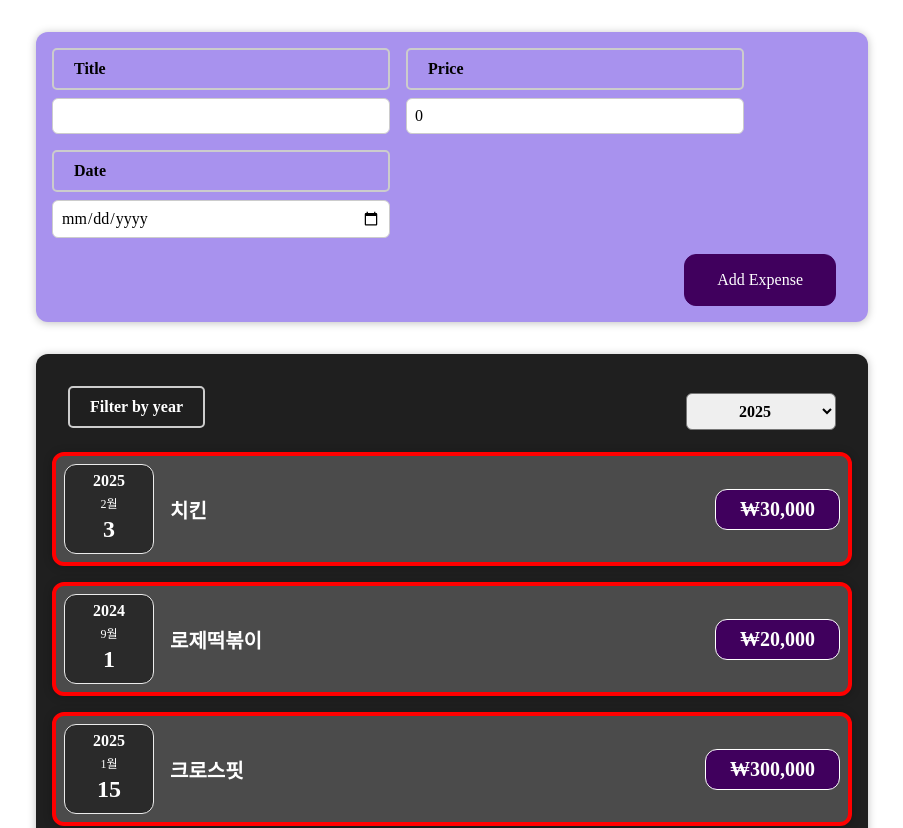
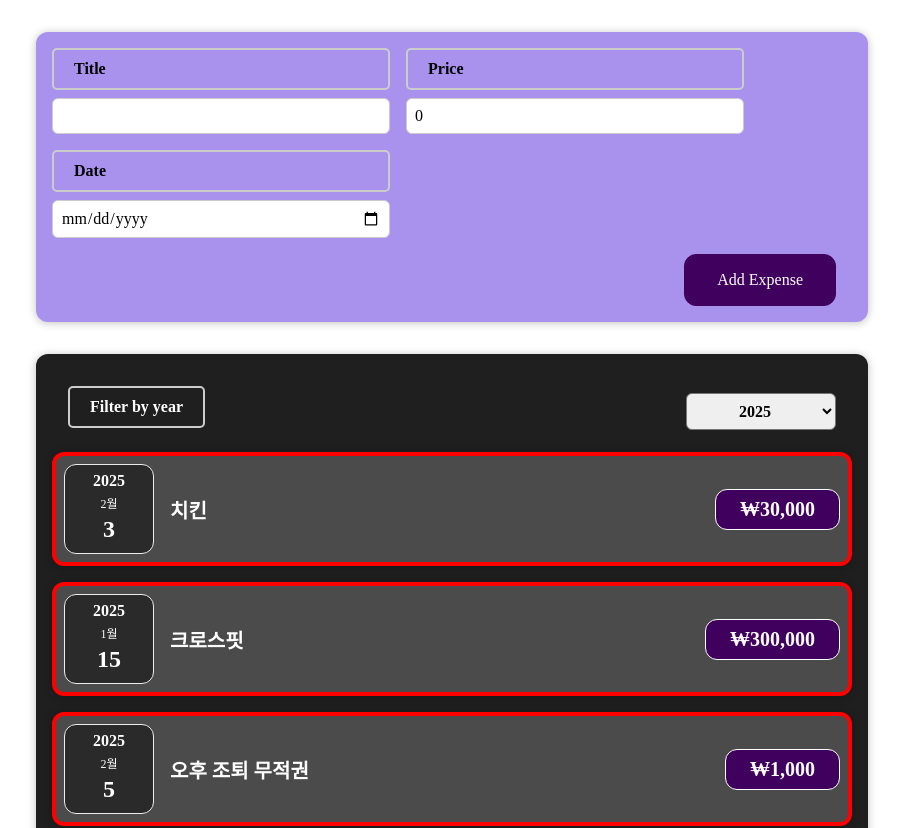
Before and after one commit to mjkim41/react101, a React (Vite) app: page / in a window 1280 px wide. Shown: the top 828 px of the page, without its empty margins (188-1091 px from the left). Built offline with nearby package versions, Linux system fonts and the light colour scheme.

Commit message:
# 동적리스트 렌더링 - selectedYear만 필터하여 렌더링 (ExpeneList 파일의 createItemArray 함수의 filter, useState, onfilterchange의 setYear, expenseItem에 key props 넣기)

```diff
--- a/src/components/expenseTracker/ExpenseList.jsx
+++ b/src/components/expenseTracker/ExpenseList.jsx
@@ -1,30 +1,27 @@
-import React from 'react';
+import React, { useState } from 'react';
 import ExpenseItem from './ExpenseItem';
-// React 프로젝트에서 JSX 파일에 CSS 파일을 가져오는 법 : html 과는 달리 import './App.css'; 이런식으로 해주면 됨
 import './ExpenseList.css';
-import ExpenseFilter from "./ExpenseFilter.jsx";
+import ExpenseFilter from './ExpenseFilter';
+
 const ExpenseList = ({ expenses }) => {
 
-    // ExpenseFilter에서 선택한 연도값을 여기서 출력
-    // console.log('필터 연도값을 출력!', filteredYear );
+    const [year, setYear] = useState(new Date().getFullYear().toString());
 
-    // drilling 1. 함수 만들어주기(ExpenseFilter에서 연도를 끌어올리기 위한 임의의 함수)
-    // drilling 3. ExpenseFilter에서 onSelectYear(e.target.value)로 값을 전달해주었음
-    const onFilterChange = ( selectedYear ) => {
-        console.log('ExpenseFilter.jsx에서 끌어올려온 filtered year:', selectedYear);
-    }
+    // 연도를 끌어올리기 위한 함수
+    const onFilterChange = (filteredYear) => {
 
-    const createItemArray = () => {
-      // expenses라는 객체배열을 ExpenseItem 컴포넌트로 배열로 변환
-        return expenses.map(ex => <ExpenseItem expense={ex} />);
+        console.log(`선택된 끌어올려진 연도: ${filteredYear}`);
+        // setYear
+        setYear(filteredYear);
     };
+
 
     return (
         <div className='expenses'>
-            {/* Drilling 2.ExpenseFilter에 driling 용 함수 전달해주기 */}
-            <ExpenseFilter onSelectYear={ onFilterChange }/>
-
-            {createItemArray()}
+            <ExpenseFilter onChangeFilter={onFilterChange} />
+            {expenses
+                .filter(ex => ex.date.getFullYear().toString() === year)
+                .map((ex) => (<ExpenseItem key={Math.random()} expense={ex} />))}
         </div>
     );
 };
```
